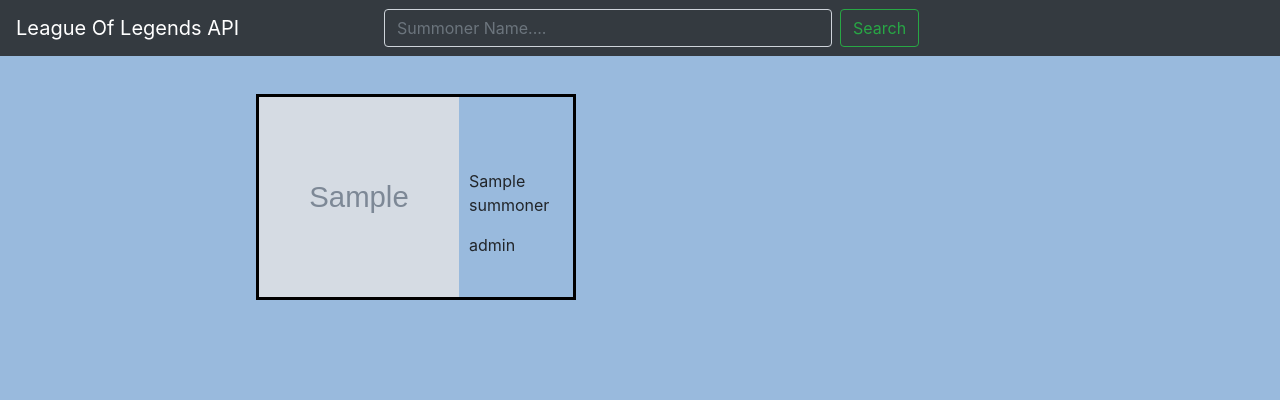
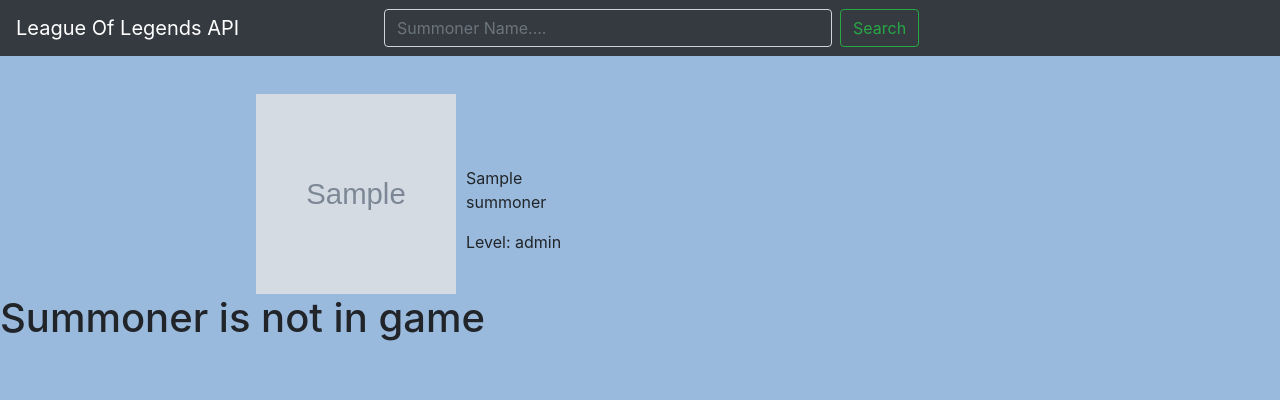
Before and after one commit to Dallin-Cawley/Django-Web-App-League-Of-Legends, a Django app: template templates/League_Of_Legends_API/results.html in a window 1280 px wide. Shown: the top 400 px of the page. After the commit the page ends 341 px from the top, so only its background shows below. Run offline with Django 3.2, Linux system fonts and the light colour scheme; the template is opened without the code that fills it: most values are stand-ins (such as "Sample title", 1, 10 or a date in 2020); grey boxes marked "Sample" are stand-in pictures; some libraries are stand-ins or nearby versions.

Commit message:
Project now checks if the searched summoner is in a game before attempting to display info

```diff
--- a/League_Of_Legends_API/static/League_Of_Legend_API/display-results.css
+++ b/League_Of_Legends_API/static/League_Of_Legend_API/display-results.css
@@ -4,15 +4,18 @@
     width: 25%;
     margin-left: 20%;
     margin-top: 3%;
-
-    /* Container border */
-    border: 3px solid black;
 }
 
 
-.div-text-next-to-image {
+.div-text-next-to-image-right {
     margin-top: 15%;
     margin-left: 10px;
+    align-content: center;
+}
+
+.div-text-next-to-image-left {
+    margin-top: 15%;
+    margin-right: 10px;
     align-content: center;
 }
 
@@ -20,9 +23,6 @@
     display: grid;
     grid-template-columns: auto auto;
     margin-top: 100px;
-
-    /* Container border */
-    border: 3px solid black;
 }
 
 #team1-top {
@@ -35,24 +35,28 @@
     display: grid;
     grid-template-columns: 250px auto;
     margin-left: 15%;
+    margin-top: 25px;
 }
 
 #team1-jungle {
     display: grid;
     grid-template-columns: 250px auto;
     margin-left: 15%;
+    margin-top: 25px;
 }
 
 #team1-support {
     display: grid;
     grid-template-columns: 250px auto;
     margin-left: 15%;
+    margin-top: 25px;
 }
 
 #team1-adc {
     display: grid;
     grid-template-columns: 250px auto;
     margin-left: 15%;
+    margin-top: 25px;
 }
 
 #team2-top {
@@ -67,6 +71,7 @@
     grid-template-columns: auto 250px;
     margin-right: 15%;
     text-align: right;
+    margin-top: 25px;
 }
 
 #team2-jungle {
@@ -74,6 +79,7 @@
     grid-template-columns: auto 250px;
     margin-right: 15%;
     text-align: right;
+    margin-top: 25px;
 }
 
 #team2-support {
@@ -81,6 +87,7 @@
     grid-template-columns: auto 250px;
     margin-right: 15%;
     text-align: right;
+    margin-top: 25px;
 }
 
 #team2-adc {
@@ -88,4 +95,5 @@
     grid-template-columns: auto 250px;
     margin-right: 15%;
     text-align: right;
+    margin-top: 25px;
 }
--- a/templates/League_Of_Legends_API/results.html
+++ b/templates/League_Of_Legends_API/results.html
@@ -10,12 +10,13 @@
     <!-- Begin section where the searched summoner's info is shown -->
     <div id="basic-summoner-info">
         <img class="image-align-left" src="{{ icon_url }}" alt="profile_icon" width="200" height="200"/>
-        <div id="name-level" class="div-text-next-to-image">
+        <div id="name-level" class="div-text-next-to-image-right">
             <p> {{ summoner.name }} </p>
-            <p> {{ summoner.summonerLevel }} </p>
+            <p> Level: {{ summoner.summonerLevel }} </p>
         </div>
     </div>
 
+    {% if summoner.is_in_game %}
     <!-- Begin section where Live Game Data is Shown -->
     <div id="live_game_data">
 
@@ -24,7 +25,7 @@
             <div id="team1-top">
                 <img class="image-align-left" src="{{ champions.0 }}" alt="team1-top-champ" width="250" height="400"/>
 
-                <div id="team1-top-name-level" class="div-text-next-to-image">
+                <div id="team1-top-name-level" class="div-text-next-to-image-right">
                     <p>{{ live_game.0.summonerName }}</p>
                     <p>{{ live_game.0.level}}</p>
                 </div>
@@ -33,7 +34,7 @@
             <div id="team1-mid">
                 <img class="image-align-left" src="{{ champions.1 }}" alt="team1-mid-champ" width="250" height="400"/>
 
-                <div id="team1-mid-name-level" class="div-text-next-to-image">
+                <div id="team1-mid-name-level" class="div-text-next-to-image-right">
                     <p>{{ live_game.1.summonerName }}</p>
                     <p>Team1 mid level</p>
                 </div>
@@ -42,8 +43,8 @@
             <div id="team1-jungle">
                 <img class="image-align-left" src="{{ champions.2 }}" alt="team1-jungle-champ" width="250" height="400"/>
 
-                <div id="team1-jungle-name-level" class="div-text-next-to-image">
-                    <p>Team1 jungle name</p>
+                <div id="team1-jungle-name-level" class="div-text-next-to-image-right">
+                    <p>{{ live_game.2.summonerName }}</p>
                     <p>Team1 jungle level</p>
                 </div>
             </div>
@@ -51,8 +52,8 @@
             <div id="team1-adc">
                 <img class="image-align-left" src="{{ champions.3 }}" alt="team1-adc-champ" width="250" height="400"/>
 
-                <div id="team1-adc-name-level" class="div-text-next-to-image">
-                    <p>Team1 adc name</p>
+                <div id="team1-adc-name-level" class="div-text-next-to-image-right">
+                    <p>{{ live_game.3.summonerName }}</p>
                     <p>Team1 adc level</p>
                 </div>
             </div>
@@ -60,8 +61,8 @@
             <div id="team1-support">
                 <img class="image-align-left" src="{{ champions.4 }}" alt="team1-support-champ" width="250" height="400"/>
 
-                <div id="team1-support-name-level" class="div-text-next-to-image">
-                    <p>Team1 support name</p>
+                <div id="team1-support-name-level" class="div-text-next-to-image-right">
+                    <p>{{ live_game.4.summonerName }}</p>
                     <p>Team1 support level</p>
                 </div>
             </div>
@@ -71,8 +72,8 @@
         <div id="team2">
             <div id="team2-top">
 
-                <div id="team2-top-name-level" class="div-text-next-to-image">
-                    <p>Team2 top name</p>
+                <div id="team2-top-name-level" class="div-text-next-to-image-left">
+                    <p>{{ live_game.5.summonerName }}</p>
                     <p>Team2 top level</p>
                 </div>
 
@@ -81,8 +82,8 @@
             </div>
 
             <div id="team2-mid">
-                <div id="team2-mid-name-level" class="div-text-next-to-image">
-                    <p>Team2 mid name</p>
+                <div id="team2-mid-name-level" class="div-text-next-to-image-left">
+                    <p>{{ live_game.6.summonerName }}</p>
                     <p>Team2 mid level</p>
                 </div>
 
@@ -90,8 +91,8 @@
             </div>
 
             <div id="team2-jungle">
-                <div id="team2-jungle-name-level" class="div-text-next-to-image">
-                    <p>Team2 jungle name</p>
+                <div id="team2-jungle-name-level" class="div-text-next-to-image-left">
+                    <p>{{ live_game.7.summonerName }}</p>
                     <p>Team2 jungle level</p>
                 </div>
 
@@ -99,8 +100,8 @@
             </div>
 
             <div id="team2-adc">
-                <div id="team2-adc-name-level" class="div-text-next-to-image">
-                    <p>Team2 adc name</p>
+                <div id="team2-adc-name-level" class="div-text-next-to-image-left">
+                    <p>{{ live_game.8.summonerName }}</p>
                     <p>Team2 adc level</p>
                 </div>
 
@@ -108,8 +109,8 @@
             </div>
 
             <div id="team2-support">
-                <div id="team1-support-name-level" class="div-text-next-to-image">
-                    <p>Team2 support name</p>
+                <div id="team1-support-name-level" class="div-text-next-to-image-left">
+                    <p>{{ live_game.9.summonerName }}</p>
                     <p>Team2 support level</p>
                 </div>
 
@@ -117,4 +118,9 @@
             </div>
         </div>
     </div>
+    {% else %}
+        <div>
+            <h1>Summoner is not in game</h1>
+        </div>
+    {% endif %}
 {% endblock content %}
```
Also changed, not shown: League_Of_Legends_API/modules/riot_api.py (+11 -1 lines), League_Of_Legends_API/views.py (+17 -7 lines).
